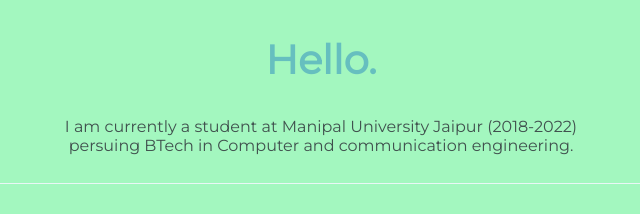
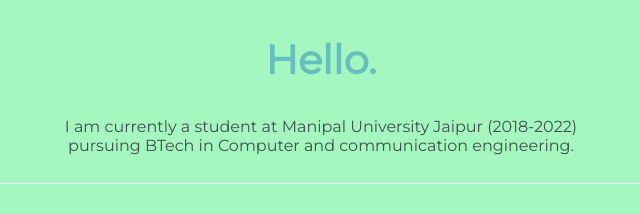
Before and after one commit to HariMK01/Personal-Website, a plain HTML site: page index.html in a window 1280 px wide. Shown: the part 1373-1587 px from the top of the page, 319-959 px from the left. Drawn offline with Linux system fonts and the light colour scheme.

Commit message:
Update index.html

```diff
--- a/index.html
+++ b/index.html
@@ -25,7 +25,7 @@
     <div class="profile">
       <img src="images/Harikesh.png" alt="Harikesh-image">
       <h2>Hello.</h2>
-      <p class="intro">I am currently a student at Manipal University Jaipur (2018-2022) <br>persuing BTech in Computer and communication engineering.</p>
+      <p class="intro">I am currently a student at Manipal University Jaipur (2018-2022) <br>pursuing BTech in Computer and communication engineering.</p>
 
     </div>
     <br>
```
